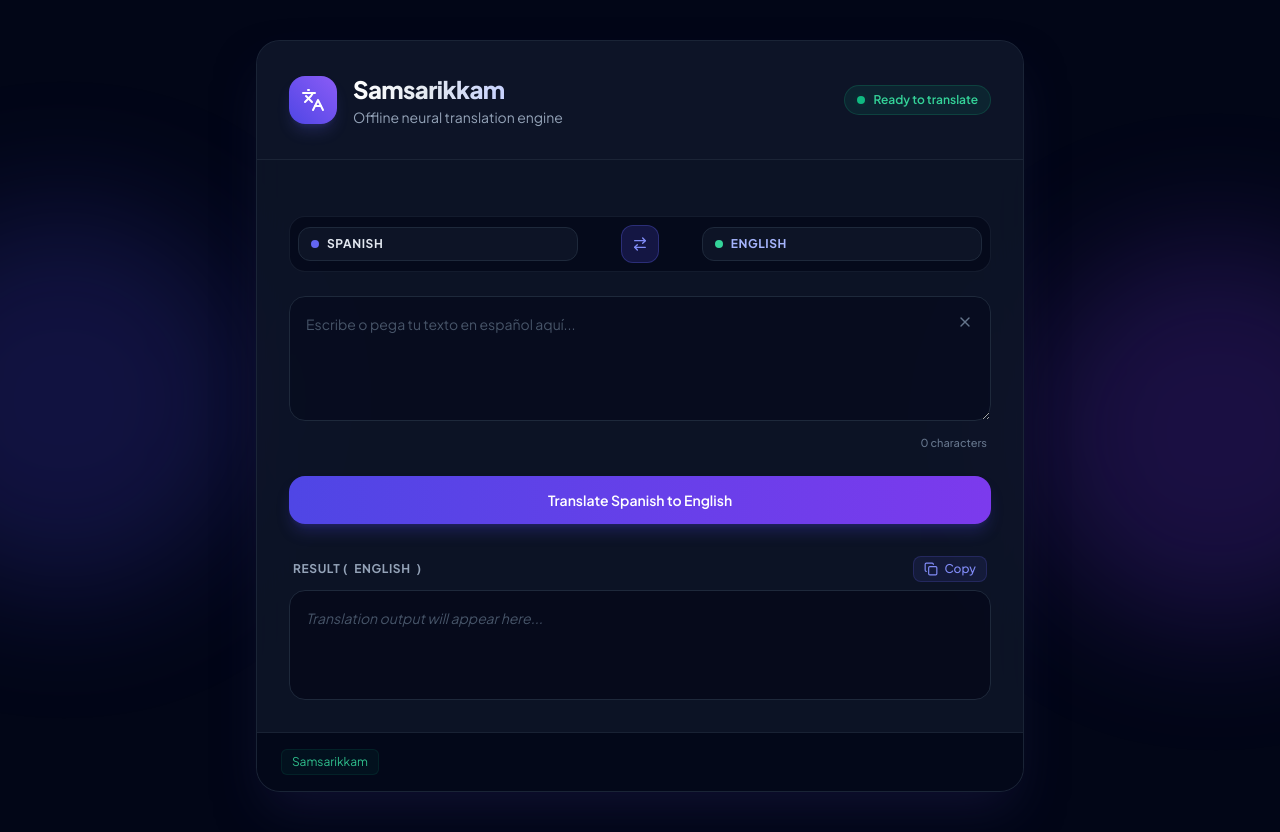
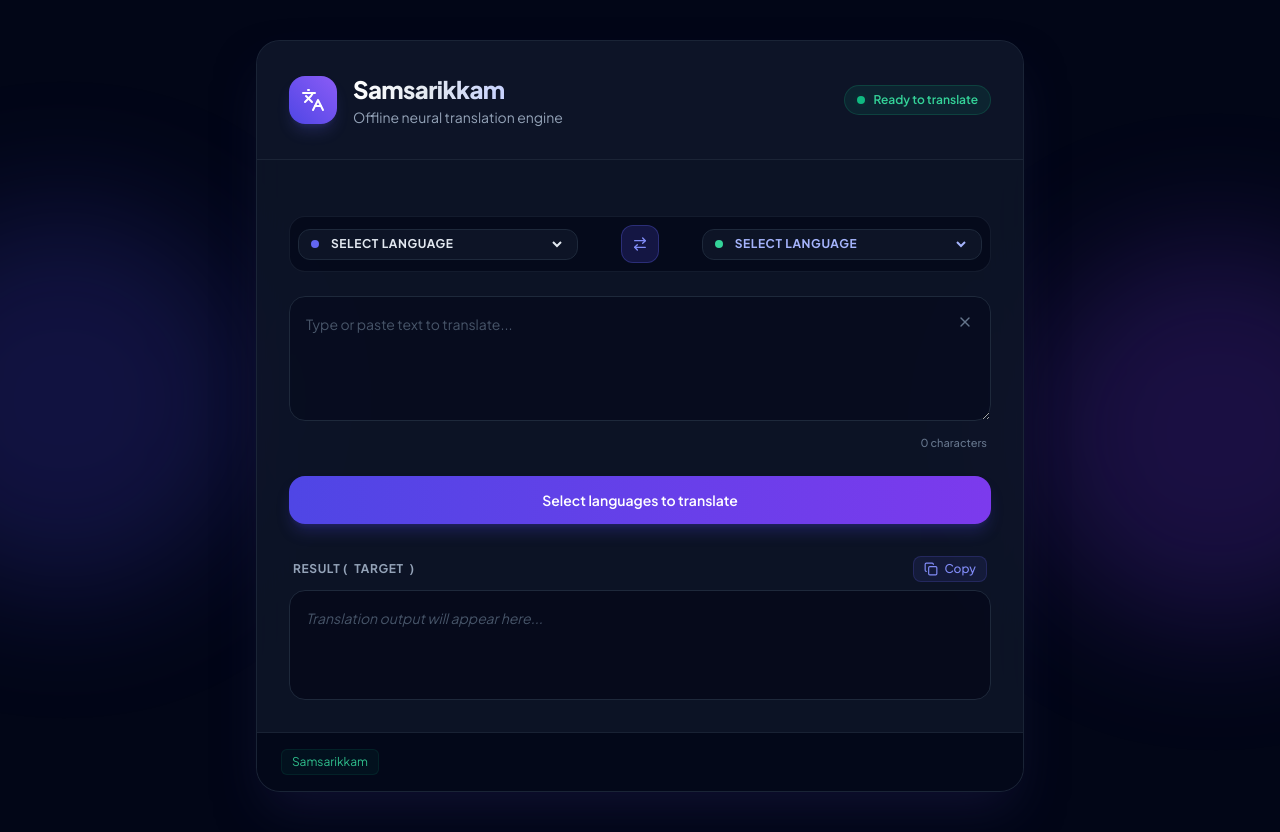
Before and after one commit to adwaitha-345/Samsarikkam, a FastAPI app: page / in a window 1280 px wide; the page is wider, and only the part inside the window is pictured. Run offline with FastAPI, Linux system fonts and the light colour scheme; some libraries are stand-ins or nearby versions.

Commit message:
Language dropdown option

```diff
--- a/templates/index.html
+++ b/templates/index.html
@@ -105,18 +105,28 @@
                   hx-indicator="#submit-btn"
                   class="space-y-6">
 
-                <!-- Hidden inputs for translation direction backend handling -->
-                <input type="hidden" id="source_lang" name="source_lang" value="es">
-                <input type="hidden" id="target_lang" name="target_lang" value="en">
+                <!-- Hidden inputs for backend handling -->
+                <input type="hidden" id="source_lang" name="source_lang" value="">
+                <input type="hidden" id="target_lang" name="target_lang" value="">
 
                 <!-- Interactive Language Selector Bar -->
                 <div class="grid grid-cols-12 gap-2 items-center bg-slate-950/60 p-2 rounded-2xl border border-slate-800/60">
 
-                    <!-- Source Selector / Display -->
-                    <div class="col-span-5 flex items-center justify-between px-3 py-2 bg-slate-900/80 rounded-xl border border-slate-800">
-                        <span id="source-label" class="text-xs font-bold uppercase tracking-wider text-slate-200 flex items-center gap-2">
-                            <span class="w-2 h-2 rounded-full bg-indigo-500"></span> Spanish
-                        </span>
+                    <!-- Source Dropdown -->
+                    <div class="col-span-5 relative flex items-center bg-slate-900/80 rounded-xl border border-slate-800 px-3 py-1.5 focus-within:border-indigo-500 transition-colors">
+                        <span class="w-2 h-2 rounded-full bg-indigo-500 shrink-0 mr-2"></span>
+                        <select id="source-select" onchange="handleLanguageChange('source')" class="w-full bg-transparent text-xs font-bold uppercase tracking-wider text-slate-200 focus:outline-none cursor-pointer pr-2">
+                            <option class="bg-slate-900 text-slate-400" value="" selected disabled>Select Language</option>
+                            <option class="bg-slate-900 text-slate-200" value="zh">Chinese</option>
+                            <option class="bg-slate-900 text-slate-200" value="en">English</option>
+                            <option class="bg-slate-900 text-slate-200" value="fr">French</option>
+                            <option class="bg-slate-900 text-slate-200" value="de">German</option>
+                            <option class="bg-slate-900 text-slate-200" value="hi">Hindi</option>
+                            <option class="bg-slate-900 text-slate-200" value="it">Italian</option>
+                            <option class="bg-slate-900 text-slate-200" value="ja">Japanese</option>
+                            <option class="bg-slate-900 text-slate-200" value="pt">Portuguese</option>
+                            <option class="bg-slate-900 text-slate-200" value="es">Spanish</option>
+                        </select>
                     </div>
 
                     <!-- Swap Button -->
@@ -129,11 +139,22 @@
                         </button>
                     </div>
 
-                    <!-- Target Selector / Display -->
-                    <div class="col-span-5 flex items-center justify-between px-3 py-2 bg-slate-900/80 rounded-xl border border-slate-800">
-                        <span id="target-label" class="text-xs font-bold uppercase tracking-wider text-indigo-300 flex items-center gap-2">
-                            <span class="w-2 h-2 rounded-full bg-emerald-400"></span> English
-                        </span>
+                    <!-- Target Dropdown -->
+                    <div class="col-span-5 relative flex items-center bg-slate-900/80 rounded-xl border border-slate-800 px-3 py-1.5 focus-within:border-emerald-500 transition-colors">
+                        <span class="w-2 h-2 rounded-full bg-emerald-400 shrink-0 mr-2"></span>
+                        <select id="target-select" onchange="handleLanguageChange('target')" class="w-full bg-transparent text-xs font-bold uppercase tracking-wider text-indigo-300 focus:outline-none cursor-pointer pr-2">
+                            <option class="bg-slate-900 text-slate-400" value="" selected disabled>Select Language</option>
+                            <option class="bg-slate-900 text-slate-200" value="zh">Chinese</option>
+                            <option class="bg-slate-900 text-slate-200" value="en">English</option>
+                            <option class="bg-slate-900 text-slate-200" value="fr">French</option>
+                            <option class="bg-slate-900 text-slate-200" value="de">German</option>
+                            <option class="bg-slate-900 text-slate-200" value="hi">Hindi</option>
+                            <option class="bg-slate-900 text-slate-200" value="it">Italian</option>
+                            <option class="bg-slate-900 text-slate-200" value="ja">Japanese</option>
+                            <option class="bg-slate-900 text-slate-200" value="ml">Malayalam</option>
+                            <option class="bg-slate-900 text-slate-200" value="pt">Portuguese</option>
+                            <option class="bg-slate-900 text-slate-200" value="es">Spanish</option>
+                        </select>
                     </div>
                 </div>
 
@@ -147,7 +168,7 @@
                             required
                             oninput="updateCharCount(this)"
                             class="w-full p-4 pr-10 text-slate-100 bg-slate-950/40 border border-slate-800 rounded-2xl focus:ring-2 focus:ring-indigo-500 focus:border-transparent focus:outline-none transition-all duration-200 placeholder:text-slate-600 text-sm leading-relaxed resize-y"
-                            placeholder="Escribe o pega tu texto en español aquí..."></textarea>
+                            placeholder="Type or paste text to translate..."></textarea>
 
                         <!-- Clear Input Button -->
                         <button type="button"
@@ -176,7 +197,7 @@
 
                     <!-- Default State -->
                     <span class="btn-text flex items-center gap-2 text-sm">
-                        <span id="btn-label">Translate Spanish to English</span>
+                        <span id="btn-label">Select languages to translate</span>
                     </span>
                 </button>
             </form>
@@ -185,7 +206,7 @@
             <div class="space-y-2 pt-2">
                 <div class="flex justify-between items-center px-1">
                     <label class="text-xs font-bold uppercase tracking-wider text-slate-400 flex items-center gap-1.5">
-                        Result (<span id="output-lang-name">English</span>)
+                        Result (<span id="output-lang-name">Target</span>)
                     </label>
 
                     <!-- Copy Action Button -->
@@ -214,42 +235,56 @@
     <script>
         lucide.createIcons();
 
-        let currentDirection = 'es-en'; // 'es-en' or 'en-es'
+        function syncUI() {
+            const sourceSelect = document.getElementById('source-select');
+            const targetSelect = document.getElementById('target-select');
+
+            const sourceLang = sourceSelect.value;
+            const targetLang = targetSelect.value;
+
+            const sourceName = sourceSelect.options[sourceSelect.selectedIndex].text;
+            const targetName = targetSelect.options[targetSelect.selectedIndex].text;
+
+            // Sync hidden inputs for backend
+            document.getElementById('source_lang').value = sourceLang;
+            document.getElementById('target_lang').value = targetLang;
+
+            // Update Labels & Placeholders
+            if (!sourceLang || !targetLang) {
+                document.getElementById('btn-label').innerText = 'Select languages to translate';
+                document.getElementById('output-lang-name').innerText = targetLang ? targetName : 'Target';
+            } else {
+                document.getElementById('btn-label').innerText = `Translate ${sourceName} to ${targetName}`;
+                document.getElementById('output-lang-name').innerText = targetName;
+            }
+        }
+
+        function handleLanguageChange(changedSource) {
+            const sourceSelect = document.getElementById('source-select');
+            const targetSelect = document.getElementById('target-select');
+
+            // If user selects the same language on both sides, auto-swap or shift the other
+            if (sourceSelect.value && targetSelect.value && sourceSelect.value === targetSelect.value) {
+                if (changedSource === 'source') {
+                    const fallbackOption = Array.from(targetSelect.options).find(opt => opt.value && opt.value !== sourceSelect.value);
+                    if (fallbackOption) targetSelect.value = fallbackOption.value;
+                } else {
+                    const fallbackOption = Array.from(sourceSelect.options).find(opt => opt.value && opt.value !== targetSelect.value);
+                    if (fallbackOption) sourceSelect.value = fallbackOption.value;
+                }
+            }
+            syncUI();
+        }
 
         function swapLanguages() {
-            const sourceInput = document.getElementById('source_lang');
-            const targetInput = document.getElementById('target_lang');
-            const sourceLabel = document.getElementById('source-label');
-            const targetLabel = document.getElementById('target-label');
-            const textarea = document.getElementById('text');
-            const btnLabel = document.getElementById('btn-label');
-            const outputLangName = document.getElementById('output-lang-name');
+            const sourceSelect = document.getElementById('source-select');
+            const targetSelect = document.getElementById('target-select');
 
-            if (currentDirection === 'es-en') {
-                // Switch to English -> Spanish
-                currentDirection = 'en-es';
-                sourceInput.value = 'en';
-                targetInput.value = 'es';
+            const temp = sourceSelect.value;
+            sourceSelect.value = targetSelect.value;
+            targetSelect.value = temp;
 
-                sourceLabel.innerHTML = `<span class="w-2 h-2 rounded-full bg-emerald-400"></span> English`;
-                targetLabel.innerHTML = `<span class="w-2 h-2 rounded-full bg-indigo-500"></span> Spanish`;
-
-                textarea.placeholder = "Type or paste your English text here...";
-                btnLabel.innerText = "Translate English to Spanish";
-                outputLangName.innerText = "Spanish";
-            } else {
-                // Switch to Spanish -> English
-                currentDirection = 'es-en';
-                sourceInput.value = 'es';
-                targetInput.value = 'en';
-
-                sourceLabel.innerHTML = `<span class="w-2 h-2 rounded-full bg-indigo-500"></span> Spanish`;
-                targetLabel.innerHTML = `<span class="w-2 h-2 rounded-full bg-emerald-400"></span> English`;
-
-                textarea.placeholder = "Escribe o pega tu texto en español aquí...";
-                btnLabel.innerText = "Translate Spanish to English";
-                outputLangName.innerText = "English";
-            }
+            syncUI();
         }
 
         function updateCharCount(textarea) {
@@ -282,6 +317,9 @@
         document.body.addEventListener('htmx:afterSwap', function() {
             lucide.createIcons();
         });
+
+        // Initialize state on load
+        syncUI();
     </script>
 </body>
 </html>
```
